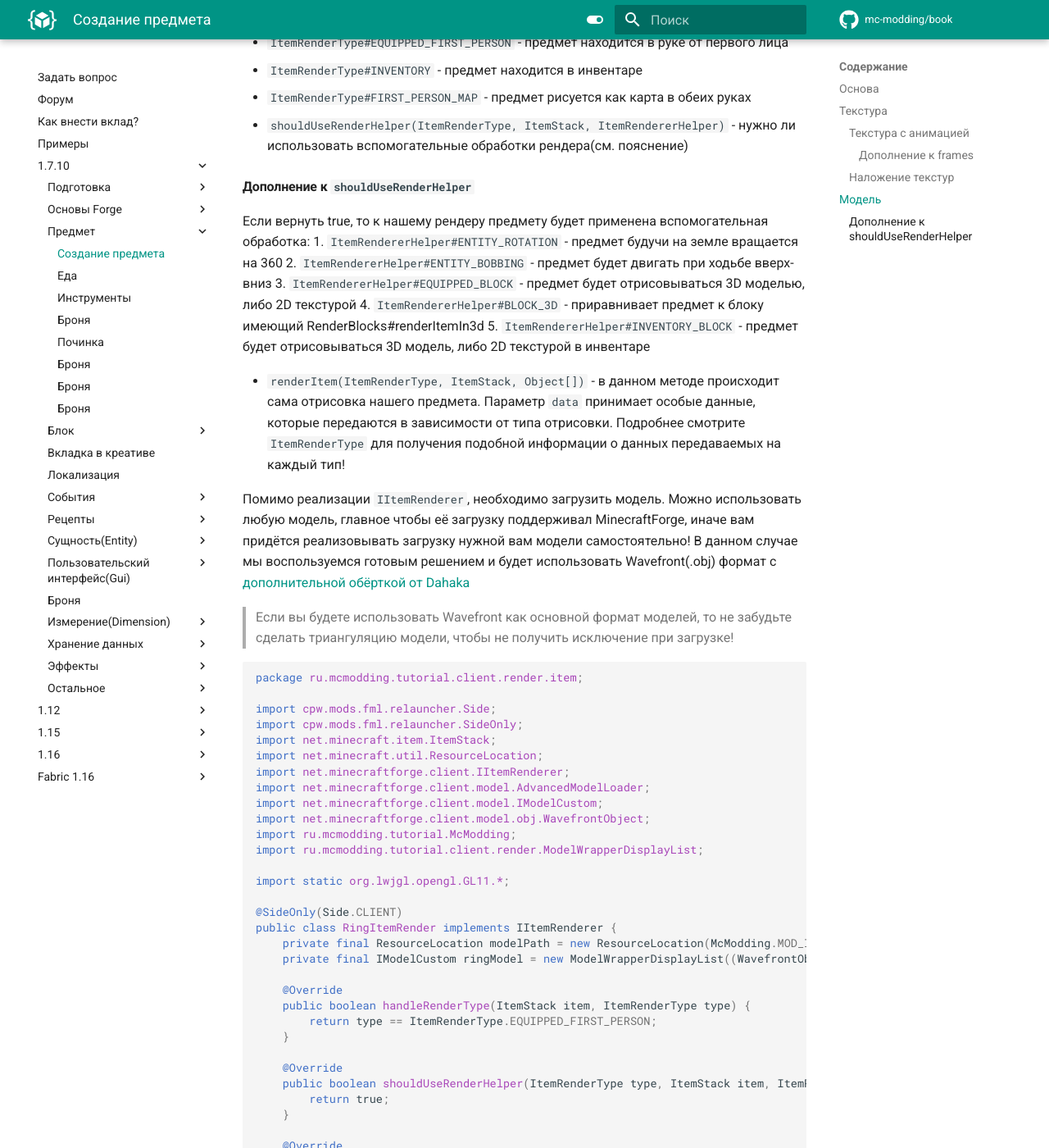
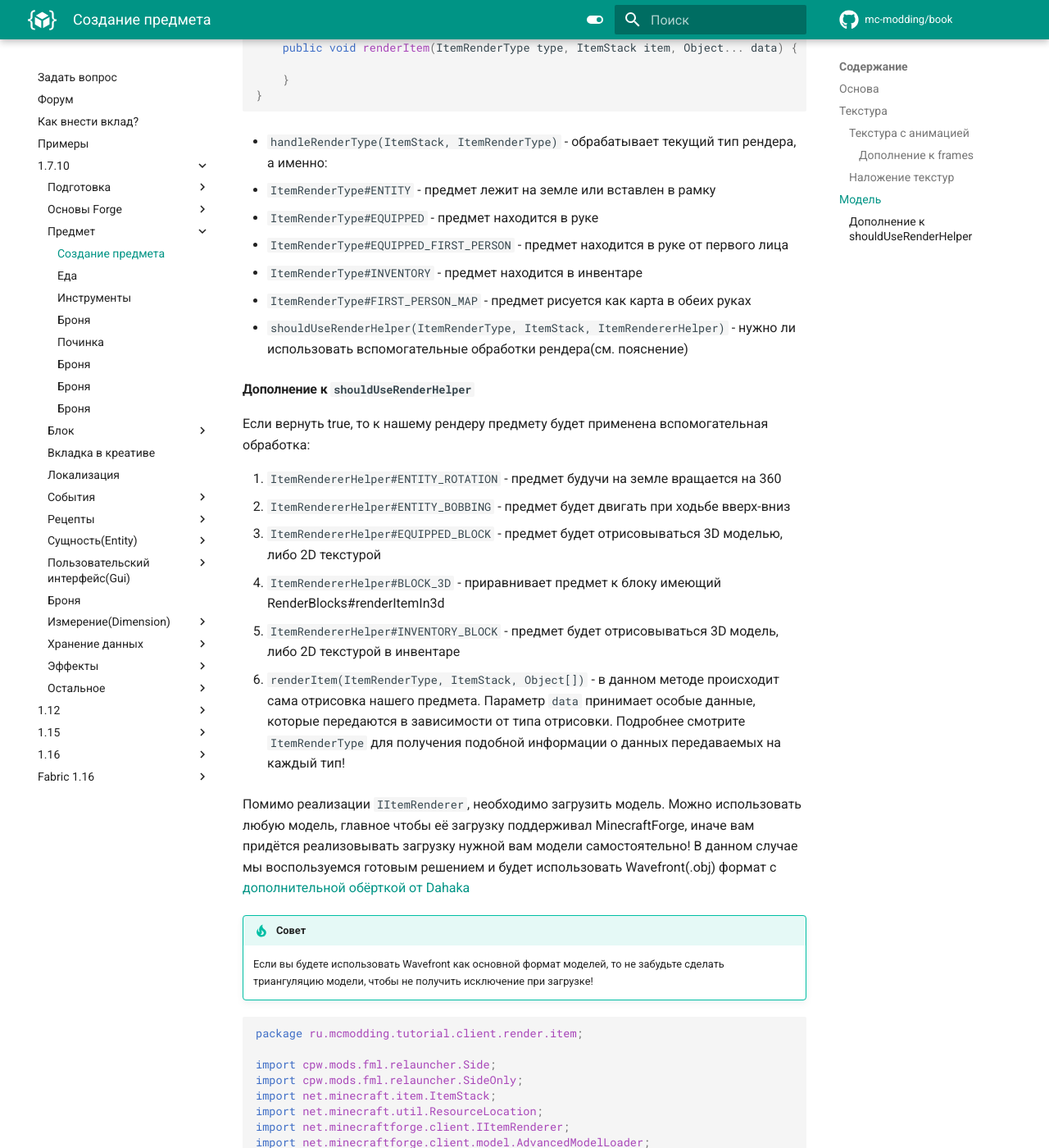
Before and after one commit to mc-modding/book, an MkDocs documentation site: the page built from docs/1.7.10/item/basics.md, in a window 1280 px wide and 1400 px high, scrolled down 7809 px. Shown: the whole window at 82% size. Built offline with MkDocs 1.6.1 and Material for MkDocs 9.7.7, drawn with Linux system fonts in a browser that asks for light colours; comment, search, counter and statistics services are not loaded; some of the changed lines change nothing that is shown; some of the changed text lies outside the part shown.

Commit message:
Обновление статьи "Создание предмета" * Исправлена регистрация рендера в примере * Изменено отображение советов * Изменён код примеров с Proxy * Цвет стэка переведён в HEX * Мета заменена на damage в примере

````diff
--- a/docs/1.7.10/item/basics.md
+++ b/docs/1.7.10/item/basics.md
@@ -3,7 +3,9 @@
 # Создание предмета
 
 ## Основа
+
 Чтобы написать свой первый предмет, вам необходимо создать класс и наследоваться от Item.
+
 ```java
 package ru.mcmodding.tutorial.common.item;
 
@@ -17,6 +19,7 @@
     }
 }
 ```
+
 Вот так просто пишется собственный предмет. Давайте разберёмся, что у нас в конструкторе написано.
 
 * `setUnlocalizedName(String)` - задаёт нелокализованное название предмета(см. статью [Локализация](https://mcmodding.ru/1.7.10/lang/))
@@ -28,6 +31,7 @@
 Теперь приступим к регистрации нашего предмета. Чтобы зарегистрировать наше кольцо, необходимо использовать `GameRegistry#registerItem`
 в который передаётся экземпляр класса `Item` и регистрируемое имя предмета. Создадим для большего удобства класс `ModItems`
 в котором будут храниться объекты наших предметов и будет происходить регистрация.
+
 ```java
 package ru.mcmodding.tutorial.common.handler;
 
@@ -43,10 +47,11 @@
 }
 ```
 
-Осталось добавить вызов метода `ModItems#register` в `CommonProxy#pre`
+Осталось добавить вызов метода `ModItems#register` в `CommonProxy#preInit`
+
 ```java
 public class CommonProxy {
-    public void pre(FMLPreInitializationEvent e) {
+    public void preInit(FMLPreInitializationEvent event) {
         ModItems.register();
     }
 }
@@ -63,22 +68,28 @@
 ![Предмет без текстуры](images/item_without_texture.png){: .border }
 
 ## Текстура
+
 В прошлой разделе мы рассмотрели базовый принцип создания предмета и указали текстуру с помощью метода `Item#setTextureName`,
 но мы получили отсутствующую текстуру. Для того чтобы это исправить, необходимо поместить свою текстуру предмета в папку с ресурсами(resources) по пути
 `assets/modId/textures/items`(вместо `modId` должен быть ваш идентификатор мода! В нашем случае это `mcmodding`).
 
 Возьмём такую текстуру кольца:
+
 ![Текстура кольца](images/item_ring.png){: .border }
 
 > Соотношение сторон должно быть 1:1, т.е если ваша текстура шириной 32 пикселя, то и высота должна быть 32 пикселя, иначе текстура не будет загружена!
 > Исключением являются текстуры с KeyFrame анимацией.
 
 Если всё было сделано, как написано в статье, то в результате наш предмет получит текстуру:
+
 ![Кольцо от первого лица](images/item_ring_fp.png){: .border }
+
 ![Кольцо от третьего лица](images/item_ring_tp.png){: .border }
 
 ### Текстура с анимацией
+
 Вы можете добавить текстуру с KeyFrame анимацией, выглядят такие текстуры примерно так:
+
 ![Текстура с покадровой анимацией компаса](images/compass.png){: .border }
 
 Для работы таких текстур необходимо создавать отдельный файл `названиеТекстуры.png.mcmeta`, который содержит такую информацию:
@@ -128,7 +139,9 @@
 Работает аналогично прошлому примеру, только достаточно менять параметр `index` для изменения порядка отображения.
 
 ### Наложение текстур
-> Данный раздел рассчитан на разработчиков, прочитавших статью "Подтипы"!
+
+!!! info "Важно!"
+    Данный раздел рассчитан на разработчиков, прочитавших статью "Подтипы"!
 
 Возможно вы задумаетесь о том, как добавить не одну, а две и более текстур с наложением слоя или сменой от определённых условий,
 как например это сделано у кожаной брони или у лука при натягивании тетивы.
@@ -183,14 +196,14 @@
     @Override
     @SideOnly(Side.CLIENT)
     public int getColorFromItemStack(ItemStack stack, int renderPass) {
-        return renderPass == 0 ? 16777215 : ItemDye.field_150922_c[stack.getItemDamage() % ItemDye.field_150922_c.length];
+        return renderPass == 0 ? 0xFFFFFF : ItemDye.field_150922_c[stack.getItemDamage() % ItemDye.field_150922_c.length];
     }
 
     @Override
     @SideOnly(Side.CLIENT)
     public void getSubItems(Item item, CreativeTabs tab, List items) {
-        for (int meta = 0, size = ItemDye.field_150922_c.length; meta < size; meta++) {
-            items.add(new ItemStack(item, 1, meta));
+        for (int damage = 0, size = ItemDye.field_150922_c.length; damage < size; damage++) {
+            items.add(new ItemStack(item, 1, damage));
         }
     }
 }
@@ -222,7 +235,9 @@
 ![Все банки с краской](images/all_paint_cans.png)
 
 ## Модель
-> Данный раздел рассчитан на более опытных разработчиков!
+
+!!! info "Важно!"
+    Данный раздел рассчитан на более опытных разработчиков!
 
 Текстуру вы научились добавлять к своему предмету, но вы скорее всего захотите добавить модель к своему предмету.
 Для это необходимо реализовать интерфейс `IItemRenderer`.
@@ -262,7 +277,9 @@
 * `shouldUseRenderHelper(ItemRenderType, ItemStack, ItemRendererHelper)` - нужно ли использовать вспомогательные обработки рендера(см. пояснение)
 
 #### Дополнение к `shouldUseRenderHelper`
+
 Если вернуть true, то к нашему рендеру предмету будет применена вспомогательная обработка:
+
 1. `ItemRendererHelper#ENTITY_ROTATION` - предмет будучи на земле вращается на 360
 2. `ItemRendererHelper#ENTITY_BOBBING` - предмет будет двигать при ходьбе вверх-вниз
 3. `ItemRendererHelper#EQUIPPED_BLOCK` - предмет будет отрисовываться 3D моделью, либо 2D текстурой
@@ -275,7 +292,8 @@
 поддерживал MinecraftForge, иначе вам придётся реализовывать загрузку нужной вам модели самостоятельно! В данном случае
 мы воспользуемся готовым решением и будет использовать Wavefront(.obj) формат с [дополнительной обёрткой от Dahaka](https://forum.mcmodding.ru/threads/uskorenie-rendera-modelej.10481/)
 
-> Если вы будете использовать Wavefront как основной формат моделей, то не забудьте сделать триангуляцию модели, чтобы не получить исключение при загрузке!
+!!! tip "Совет"
+    Если вы будете использовать Wavefront как основной формат моделей, то не забудьте сделать триангуляцию модели, чтобы не получить исключение при загрузке!
 
 ```java
 package ru.mcmodding.tutorial.client.render.item;
@@ -320,9 +338,11 @@
 }
 ```
 
-> Если вы хотите использовать текстуру, то вам необходимо сделать перед отрисовкой привязку текстуры
+!!! tip "Совет"
+    Если вы хотите использовать текстуру, то вам необходимо сделать перед отрисовкой привязку текстуры
 
 Пример привязки текстуры к модели:
+
 ```java
 public class RingItemRender implements IItemRenderer {
     private final ResourceLocation ringTexturePath = new ResourceLocation(McModding.MOD_ID, "textures/models/ring.png");
@@ -339,6 +359,7 @@
 ```
 
 Нам необходимо зарегистрировать рендер для кольца, чтобы это сделать, создадим в `ModItems` метод `registerRender`.
+
 ```java
 public class ModItems {
     @SideOnly(Side.CLIENT)
@@ -347,6 +368,7 @@
     }
 }
 ```
+
 В методе необходимо вызывать `MinecraftForgeClient#registerItemRenderer(Item, IItemRenderer)`.
 Первый параметр метода отвечает за предмет к которому будет привязан новый рендер. Второй параметр отвечает за
 получение объекта класса рендера предмета.
@@ -361,9 +383,10 @@
 ```
 
 Осталось добавить вызов метода `ModItems#registerRender` в `ClientProxy#init`
+
 ```java
-public class CommonProxy {
-    public void pre(FMLPreInitializationEvent e) {
+public class ClientProxy {
+    public void init(FMLInitializationEvent e) {
         super.init(e);
         ModItems.registerRender();
     }
````
